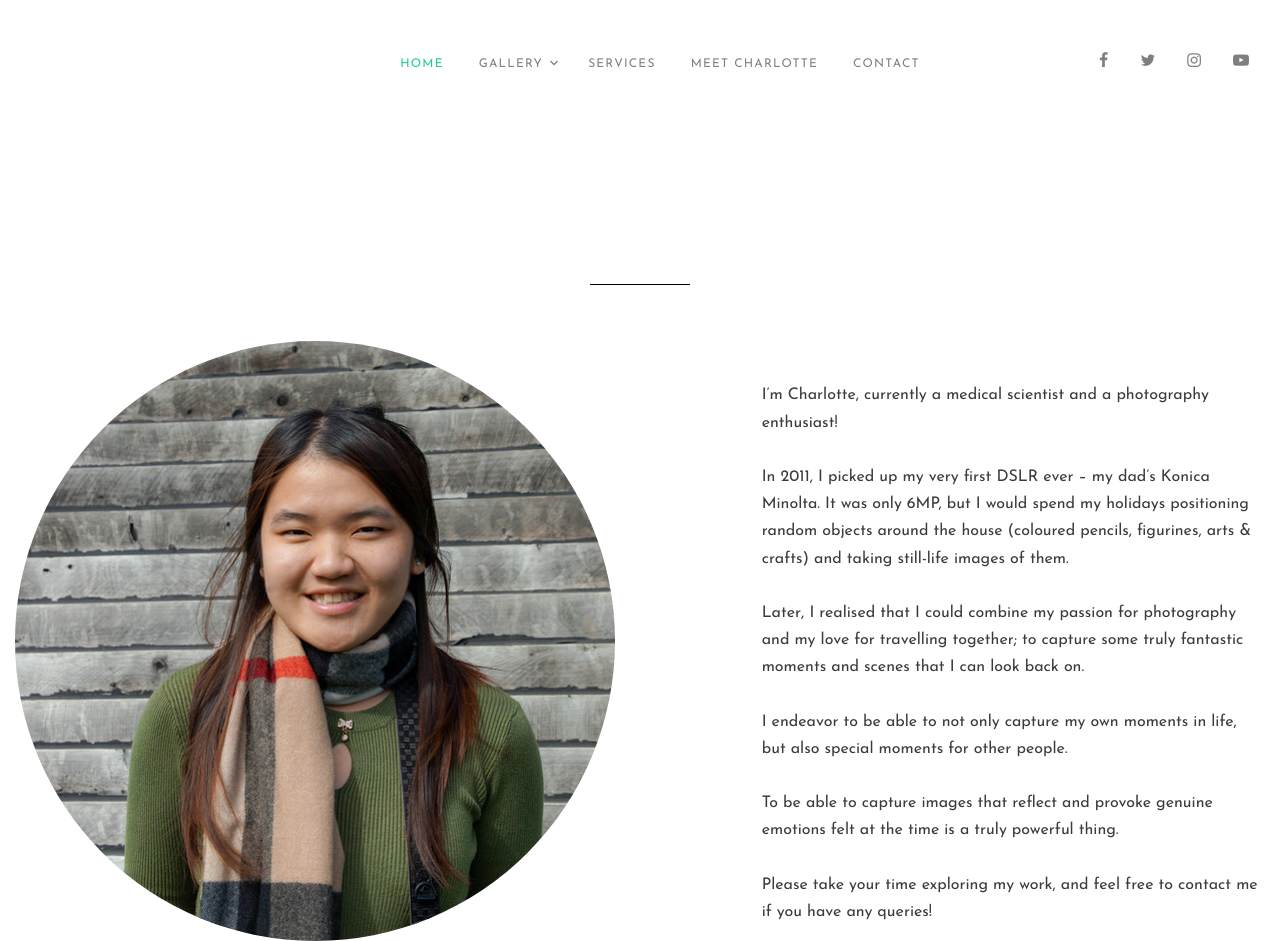
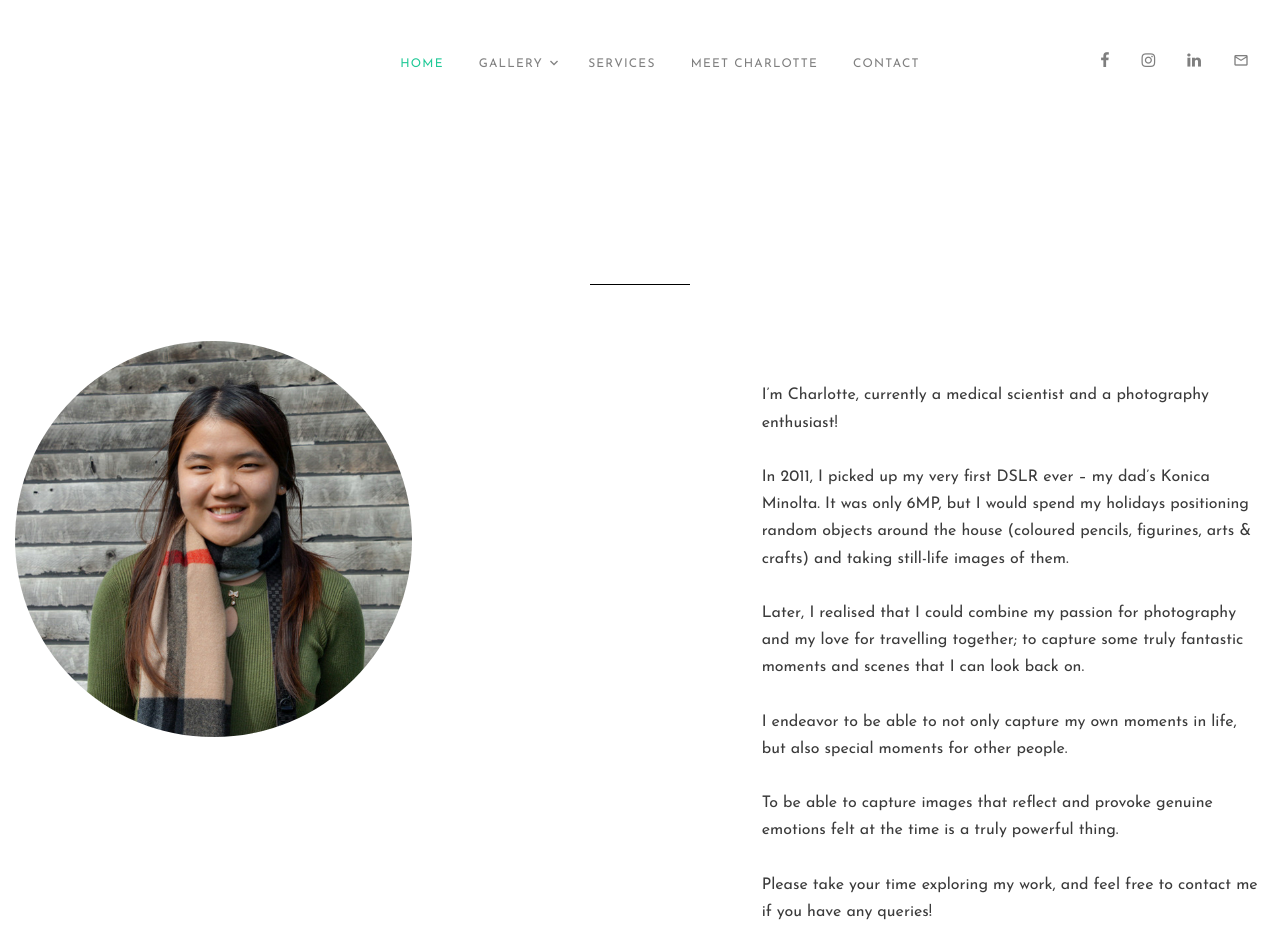
Before and after one commit to charlotteyip/personal-site, a plain HTML site: page about.html in a window 1280 px wide. Shown: the top 941 px of the page. Drawn offline with Linux system fonts and the light colour scheme; files whose address does not match are found by name.

Commit message:
Add files via upload

```diff
--- a/about.html
+++ b/about.html
@@ -89,16 +89,16 @@
             <div class="d-none d-xl-inline-block">
               <ul class="site-menu js-clone-nav ml-auto list-unstyled d-flex text-right mb-0" data-class="social">
                 <li>
-                  <a href="#" class="pl-0 pr-3"><span class="icon-facebook"></span></a>
+                  <a href="https://www.facebook.com/C.Yip.Photography/" class="pl-0 pr-3"><span class="icon-facebook"></span></a>
                 </li>
                 <li>
-                  <a href="#" class="pl-3 pr-3"><span class="icon-twitter"></span></a>
+                  <a href="https://www.instagram.com/charlotteyip_/" class="pl-3 pr-3"><span class="icon-instagram"></span></a>
                 </li>
                 <li>
-                  <a href="#" class="pl-3 pr-3"><span class="icon-instagram"></span></a>
+                  <a href="https://www.linkedin.com/in/tsz-ki-charlotte-yip/" class="pl-3 pr-3"><span class="icon-linkedin"></span></a>
                 </li>
                 <li>
-                  <a href="#" class="pl-3 pr-3"><span class="icon-youtube-play"></span></a>
+                  <a href="charlotte@cyip.photo" class="pl-3 pr-3"><span class="icon-mail_outline"></span></a>
                 </li>
               </ul>
             </div>
@@ -130,7 +130,7 @@
         </div>
 
         <div class="row mb-5">
-          <div class="col-md-6">
+          <div class="col-md-4">
             <img src="images/profile.jpg" alt="Images" class="img-fluid w-52 rounded-circle mb-4">
           </div>
           <div class="col-md-5 ml-auto">
```
Also changed, not shown: contact.html (+4 -4 lines), graduation.html (+4 -4 lines), services.html (+4 -4 lines), single.html (+4 -4 lines).
